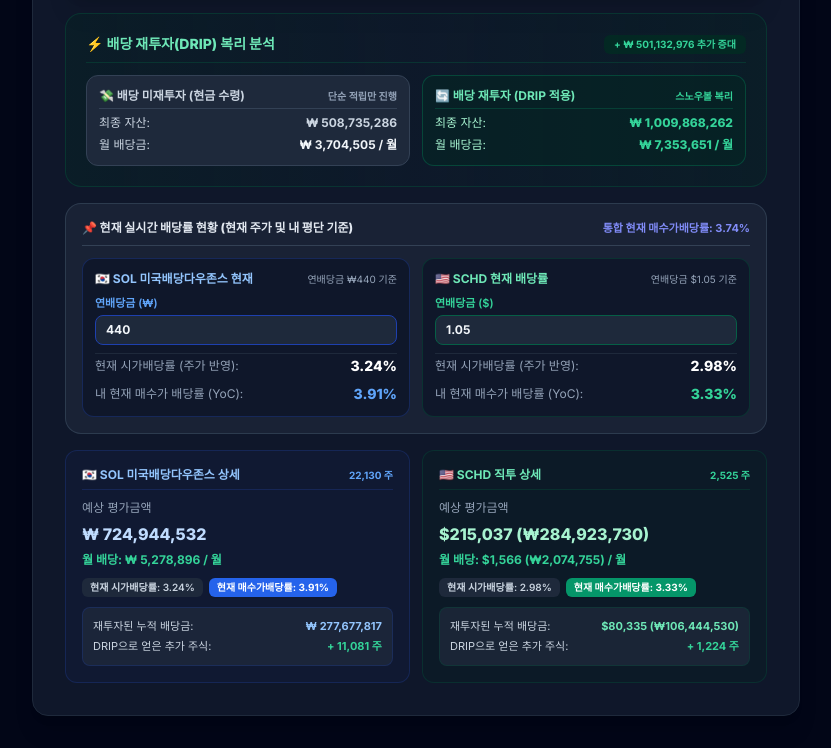
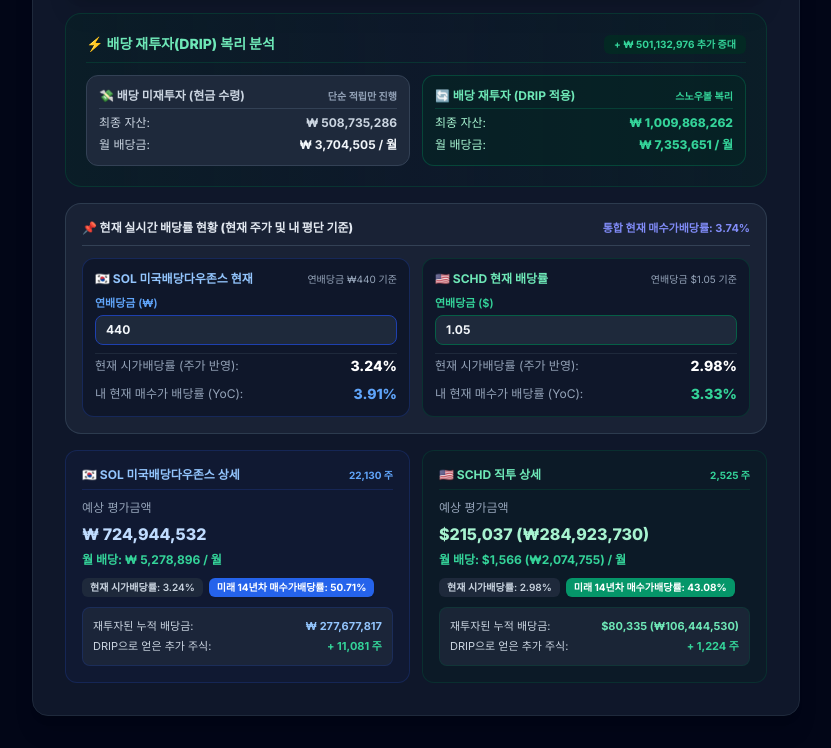
Before and after one commit to pastry1127/jaesung, a plain HTML site: page index.html in a window 1280 px wide. Shown: the part 1841-2589 px from the top of the page, without its empty margins (224-1055 px from the left). Drawn offline with nearby package versions, Linux system fonts and the light colour scheme; no server answers.

Commit message:
Update index.html

```diff
--- a/index.html
+++ b/index.html
@@ -398,7 +398,7 @@
 
                         <div class="flex flex-wrap items-center gap-1.5 pt-1">
                             <span class="text-[10px] bg-slate-200/80 dark:bg-slate-800 text-slate-700 dark:text-slate-300 px-2 py-0.5 rounded-md font-semibold" id="solMarketYieldBadge">현재 시가배당률: 3.24%</span>
-                            <span class="text-[10px] bg-blue-600 text-white px-2 py-0.5 rounded-md font-bold shadow-sm" id="solYoCBadge">현재 매수가배당률: 3.91%</span>
+                            <span class="text-[10px] bg-blue-600 text-white px-2 py-0.5 rounded-md font-bold shadow-sm" id="solYoCBadge">미래 연도별 매수가배당률: 0.00%</span>
                         </div>
                     </div>
                     <div class="bg-white/80 dark:bg-slate-800/80 p-2.5 rounded-lg border border-blue-100 dark:border-blue-900/40 text-[11px] space-y-1">
@@ -426,7 +426,7 @@
 
                         <div class="flex flex-wrap items-center gap-1.5 pt-1">
                             <span class="text-[10px] bg-slate-200/80 dark:bg-slate-800 text-slate-700 dark:text-slate-300 px-2 py-0.5 rounded-md font-semibold" id="schdMarketYieldBadge">현재 시가배당률: 2.98%</span>
-                            <span class="text-[10px] bg-emerald-600 text-white px-2 py-0.5 rounded-md font-bold shadow-sm" id="schdYoCBadge">현재 매수가배당률: 3.33%</span>
+                            <span class="text-[10px] bg-emerald-600 text-white px-2 py-0.5 rounded-md font-bold shadow-sm" id="schdYoCBadge">미래 연도별 매수가배당률: 0.00%</span>
                         </div>
                     </div>
                     <div class="bg-white/80 dark:bg-slate-800/80 p-2.5 rounded-lg border border-emerald-100 dark:border-emerald-900/40 text-[11px] space-y-1">
@@ -962,8 +962,17 @@
 
                     const currentYoC = initialDivYield * Math.pow(1 + divGrowthRate, yearsPassed) * 100;
 
+                    // 연도별 미래 매수가배당률 (각 연도 말 기준 보유주수·연배당금 / 누적 투입원금)
+                    const solAnnualGrossAtYear = solSharesDRIP * solPriceDRIP * solDivYieldDRIP;
+                    const solYearlyYoC = cumulativeSolInvested > 0 ? (solAnnualGrossAtYear / cumulativeSolInvested) * 100 : 0;
+
+                    const cumulativeSchdInvestedUSD = schdPrincipalUSD + (schdMonthlyInvest * m);
+                    const schdAnnualGrossAtYearUSD = schdSharesDRIP * schdPriceDRIP * schdDivYieldDRIP;
+                    const schdYearlyYoC = cumulativeSchdInvestedUSD > 0 ? (schdAnnualGrossAtYearUSD / cumulativeSchdInvestedUSD) * 100 : 0;
+
                     yearlyChartData.push({
                         yearLabel: curYearLabel,
+                        yearIndex: Math.ceil(yearsPassed),
                         principal: Math.round(totalPrincipal),
                         reinvestedDiv: Math.round(totalReinvested),
                         capitalGain: Math.round(capitalGain),
@@ -972,10 +981,15 @@
                         monthlyDivReal: Math.round(currentMonthlyDivReal),
                         solMonthlyDivNominal: Math.round(currentSolMonthlyDivNominal),
                         schdMonthlyDivNominal: Math.round(currentSchdMonthlyDivNominal),
-                        yoc: parseFloat(currentYoC.toFixed(2))
+                        yoc: parseFloat(currentYoC.toFixed(2)),
+                        solYearlyYoC: parseFloat(solYearlyYoC.toFixed(2)),
+                        schdYearlyYoC: parseFloat(schdYearlyYoC.toFixed(2))
                     });
                 }
             }
+
+            const latestYearPoint = yearlyChartData.length > 0 ? yearlyChartData[yearlyChartData.length - 1] : null;
+            const displayYearNum = latestYearPoint ? latestYearPoint.yearIndex : Math.max(1, Math.ceil(yearsNum));
 
             const grandSolPrincipalKRW = solPrincipal + (solMonthlyInvest * monthsInput);
             const grandSchdPrincipalUSD = schdPrincipalUSD + (schdMonthlyInvest * monthsInput);
@@ -984,11 +998,17 @@
 
             const solValuationDRIP = solSharesDRIP * solPriceDRIP;
             const solMonthlyDivDRIP = (solValuationDRIP * solDivYieldDRIP / 12) * (1 - TAX_RATE);
+            const solFutureYearlyYoC = latestYearPoint
+                ? latestYearPoint.solYearlyYoC
+                : (grandSolPrincipalKRW > 0 ? ((solValuationDRIP * solDivYieldDRIP) / grandSolPrincipalKRW) * 100 : 0);
 
             const schdValuationUSD_DRIP = schdSharesDRIP * schdPriceDRIP;
             const schdMonthlyDivUSD_DRIP = (schdValuationUSD_DRIP * schdDivYieldDRIP / 12) * (1 - TAX_RATE);
             const schdValuationKRW_DRIP = schdValuationUSD_DRIP * exRate;
             const schdMonthlyDivKRW_DRIP = schdMonthlyDivUSD_DRIP * exRate;
+            const schdFutureYearlyYoC = latestYearPoint
+                ? latestYearPoint.schdYearlyYoC
+                : (grandSchdPrincipalUSD > 0 ? ((schdValuationUSD_DRIP * schdDivYieldDRIP) / grandSchdPrincipalUSD) * 100 : 0);
 
             const grandValuationDRIP = solValuationDRIP + schdValuationKRW_DRIP;
             const grandMonthlyDivDRIP = solMonthlyDivDRIP + schdMonthlyDivKRW_DRIP;
@@ -1053,7 +1073,7 @@
             document.getElementById('solResVal').innerText = "₩ " + Math.round(solValuationDRIP).toLocaleString();
             document.getElementById('solResDivText').innerText = "월 배당: ₩ " + Math.round(solMonthlyDivDRIP).toLocaleString() + " / 월";
             document.getElementById('solMarketYieldBadge').innerText = `현재 시가배당률: ${solLiveMarketYield.toFixed(2)}%`;
-            document.getElementById('solYoCBadge').innerText = `현재 매수가배당률: ${solLiveCurrentYoC.toFixed(2)}%`;
+            document.getElementById('solYoCBadge').innerText = `미래 ${displayYearNum}년차 매수가배당률: ${solFutureYearlyYoC.toFixed(2)}%`;
             document.getElementById('solResShares').innerText = Math.round(solSharesDRIP).toLocaleString() + " 주";
             document.getElementById('solReinvestedDiv').innerText = "₩ " + Math.round(totalSolReinvestedDivKRW).toLocaleString();
             document.getElementById('solDripShares').innerText = "+ " + Math.round(solDripSharesGained).toLocaleString() + " 주";
@@ -1061,7 +1081,7 @@
             document.getElementById('schdResVal').innerText = "$" + Math.round(schdValuationUSD_DRIP).toLocaleString() + " (₩" + Math.round(schdValuationKRW_DRIP).toLocaleString() + ")";
             document.getElementById('schdResDivText').innerText = "월 배당: $" + Math.round(schdMonthlyDivUSD_DRIP).toLocaleString() + " (₩" + Math.round(schdMonthlyDivKRW_DRIP).toLocaleString() + ") / 월";
             document.getElementById('schdMarketYieldBadge').innerText = `현재 시가배당률: ${schdLiveMarketYield.toFixed(2)}%`;
-            document.getElementById('schdYoCBadge').innerText = `현재 매수가배당률: ${schdLiveCurrentYoC.toFixed(2)}%`;
+            document.getElementById('schdYoCBadge').innerText = `미래 ${displayYearNum}년차 매수가배당률: ${schdFutureYearlyYoC.toFixed(2)}%`;
             document.getElementById('schdResShares').innerText = Math.round(schdSharesDRIP).toLocaleString() + " 주";
             document.getElementById('schdReinvestedDiv').innerText = "$" + Math.round(totalSchdReinvestedDivUSD).toLocaleString() + " (₩" + Math.round(totalSchdReinvestedDivUSD * exRate).toLocaleString() + ")";
             document.getElementById('schdDripShares').innerText = "+ " + Math.round(schdDripSharesGained).toLocaleString() + " 주";
```
